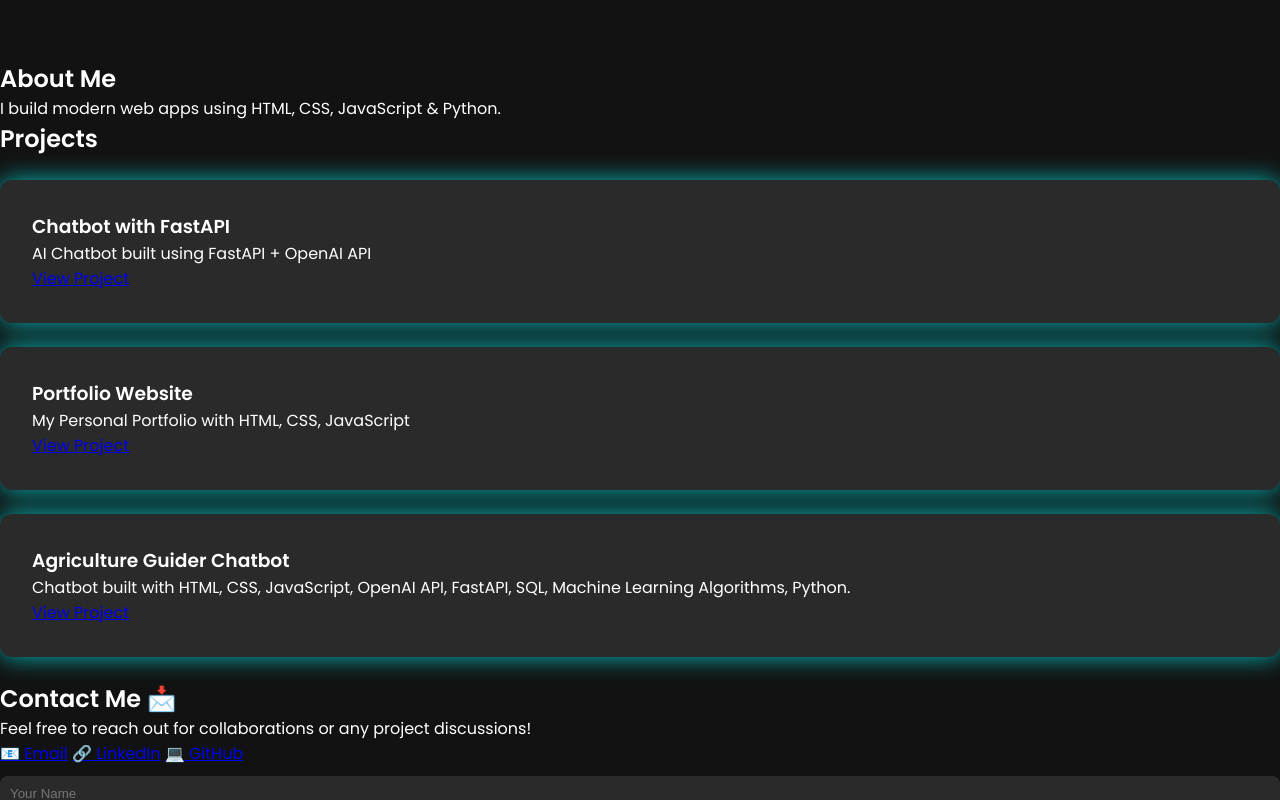
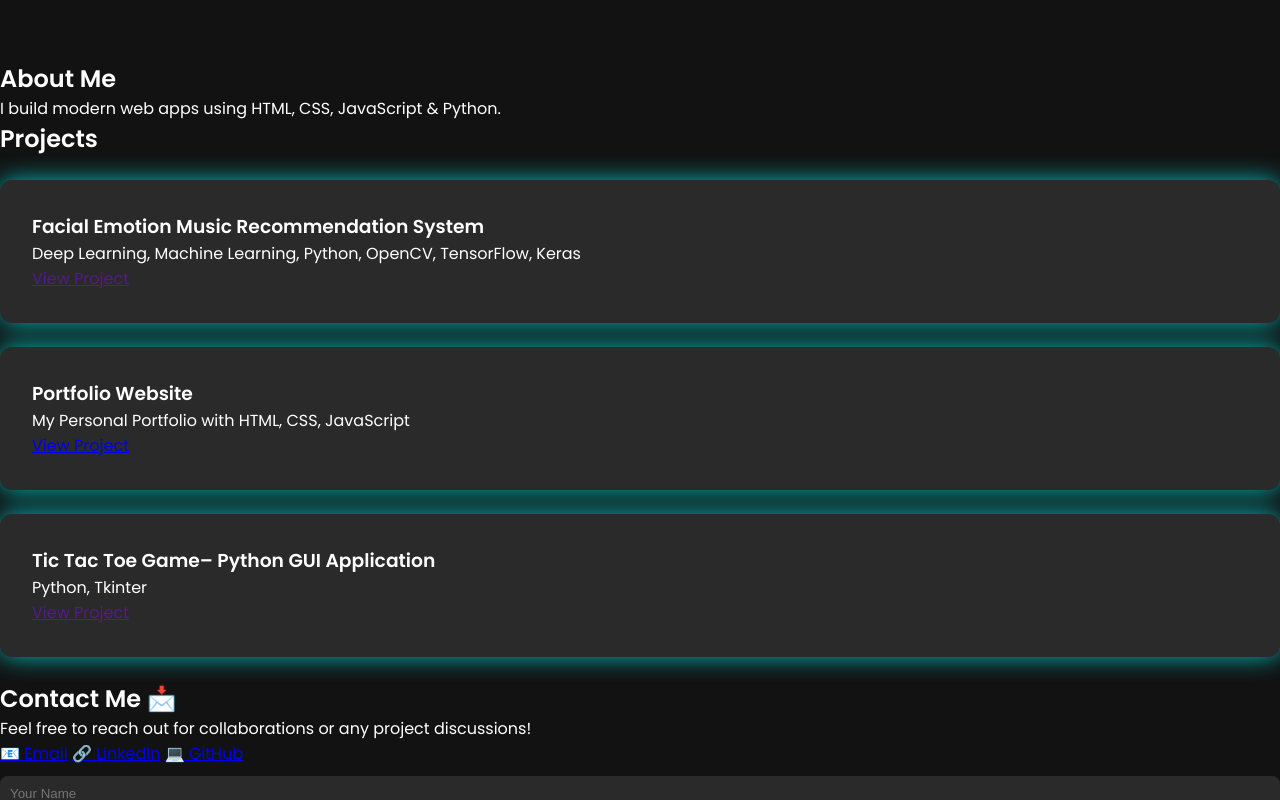
Before and after one commit to Naveenkanchanapalli/Naveen_Profile, a plain HTML site: page index.html in a window 1280 px wide. Shown: the part 391-1191 px from the top of the page. Drawn offline with Linux system fonts and the light colour scheme.

Commit message:
Update index.html

```diff
--- a/index.html
+++ b/index.html
@@ -32,9 +32,9 @@
   <section id="projects">
     <h2>Projects</h2>
     <div class="project-card">
-      <h3>Chatbot with FastAPI</h3>
-      <p>AI Chatbot built using FastAPI + OpenAI API</p>
-      <a href="https://github.com/Naveenkanchanapalli/Chatbot_FastAPI" target="_blank">View Project</a>
+      <h3>Facial Emotion Music Recommendation System</h3>
+      <p> Deep Learning, Machine Learning, Python, OpenCV, TensorFlow, Keras </p>
+      <a href="" target="_blank">View Project</a>
     </div>
 
     <div class="project-card">
@@ -44,9 +44,9 @@
     </div>
 
     <div class="project-card">
-      <h3>Agriculture Guider Chatbot</h3>
-      <p>Chatbot built with HTML, CSS, JavaScript, OpenAI API, FastAPI, SQL, Machine Learning Algorithms, Python.</p>
-      <a href="https://github.com/Naveenkanchanapalli/Agriculture_Guider_Chatbot" target="_blank">View Project</a>
+      <h3> Tic Tac Toe Game– Python GUI Application</h3>
+      <p>Python, Tkinter</p>
+      <a href="" target="_blank">View Project</a>
     </div>
   </section>
 
```
